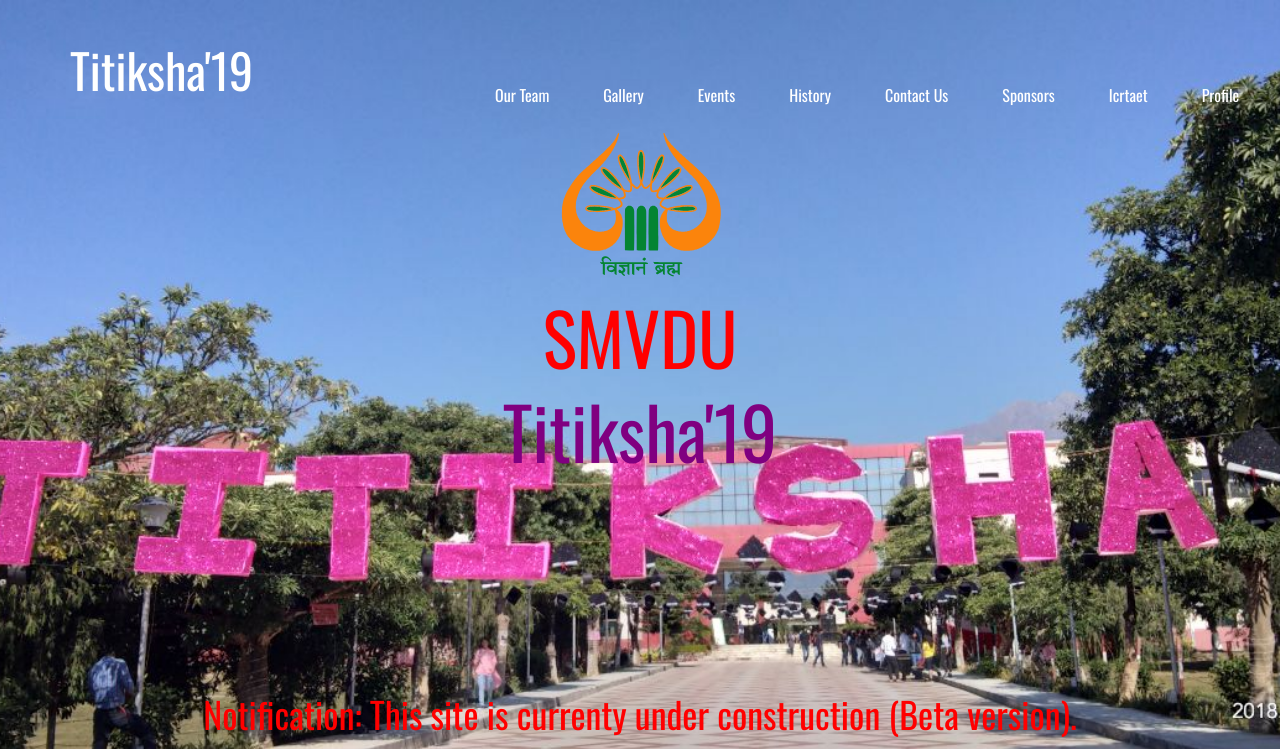
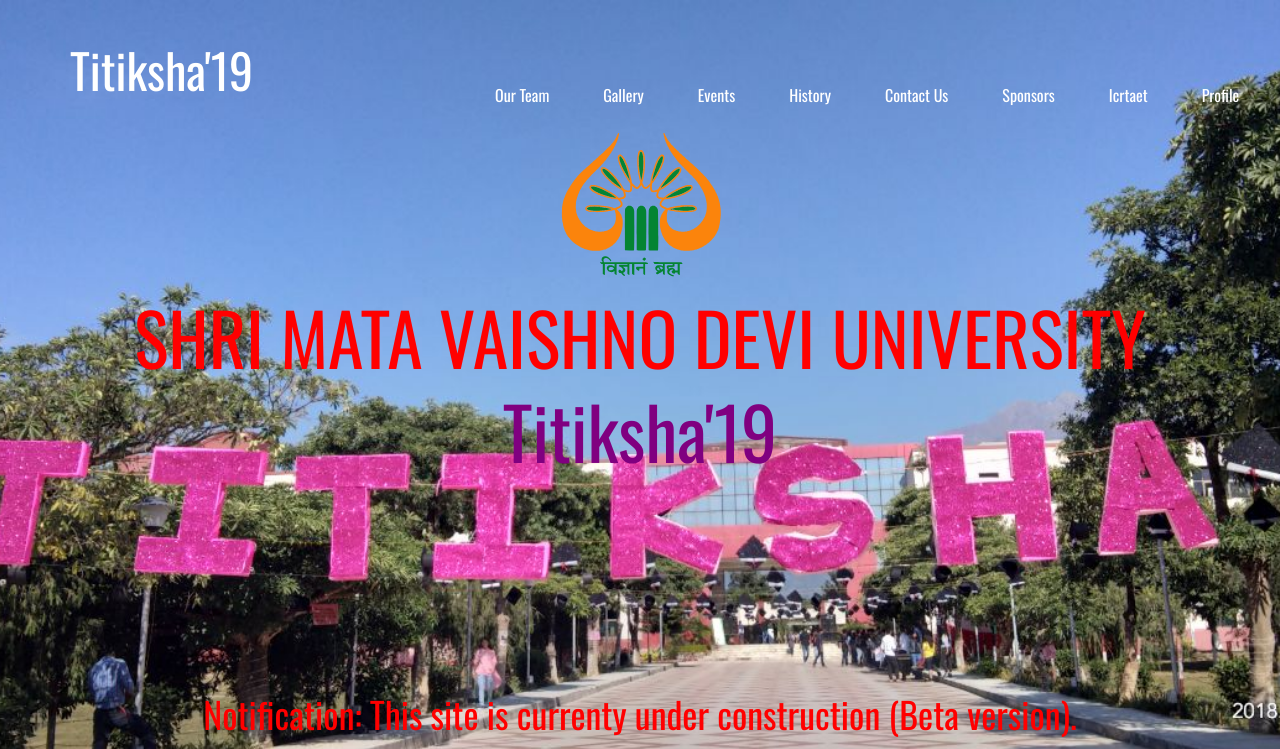
Before and after one commit to govind2006/titiksha-19, a Django app: page / in a window 1280 px wide. Shown: the top 749 px of the page. Run offline with Django 3.2, Linux system fonts and the light colour scheme; some libraries are stand-ins or nearby versions; some web fonts are replaced.

Commit message:
capitalised Shri mata vaishno devi,changed positioning and font  of some elements(about titiksha,recent activity and the text)

```diff
--- a/templates/index.html
+++ b/templates/index.html
@@ -408,7 +408,7 @@
                                                 <div class="home_title">
                                                     <p>
                                                         <font color="red">
-                                                            <h1>SMVDU</h1>
+                                                            <h1>SHRI MATA VAISHNO DEVI UNIVERSITY</h1>
                                                         </font>
                                                     </p>
                                                 </div>
```
